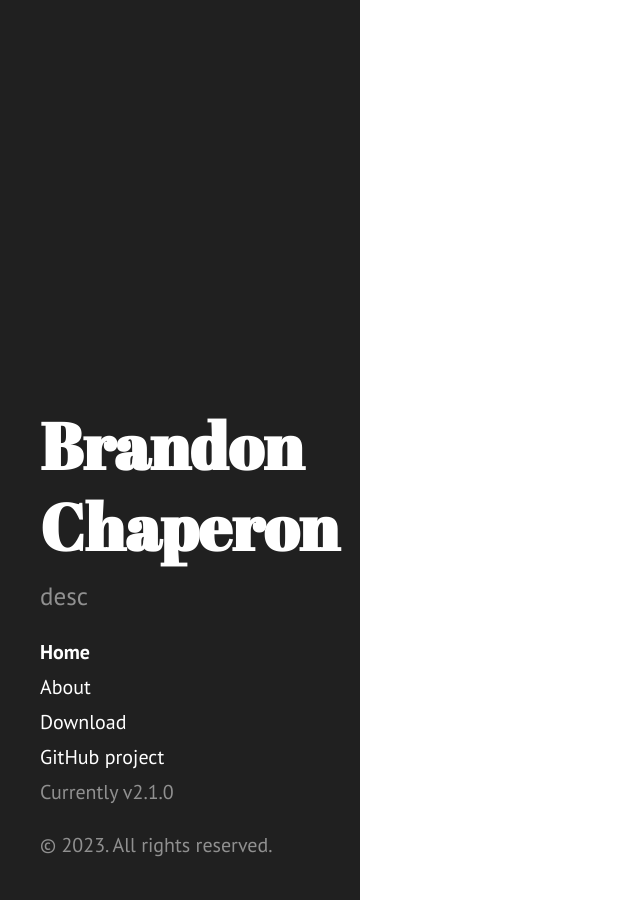
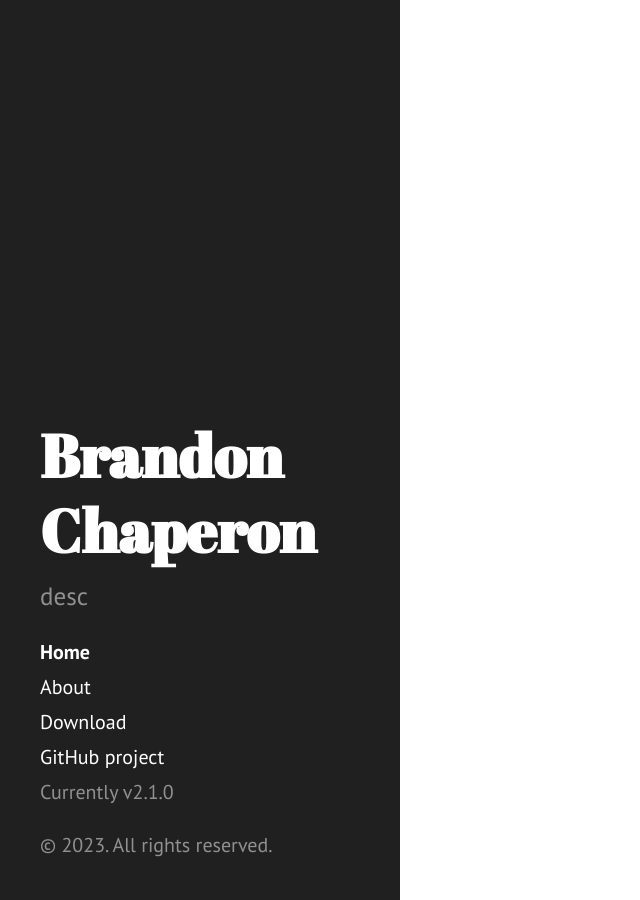
Before and after one commit to bchaper0n/bchaper0n.github.io, a Jekyll site: the page built from index.html, in a window 1280 px wide. Shown: the whole page, without its empty margins (0-640 px from the left). Built offline with Jekyll 4.4.1, drawn with Linux system fonts in a browser that asks for light colours.

Commit message:
sidebar size

```diff
--- a/public/css/hyde.css
+++ b/public/css/hyde.css
@@ -65,7 +65,7 @@ html {
     top: 0;
     left: 0;
     bottom: 0;
-    width: 18rem;
+    width: 20rem;
     text-align: left;
   }
 }
@@ -80,7 +80,7 @@ html {
   color: #fff;
   margin-top: 0;
   font-family: "Abril Fatface", serif;
-  font-size: 3.25rem;
+  font-size: 3rem;
 }
 
 /* Sidebar nav */
```
